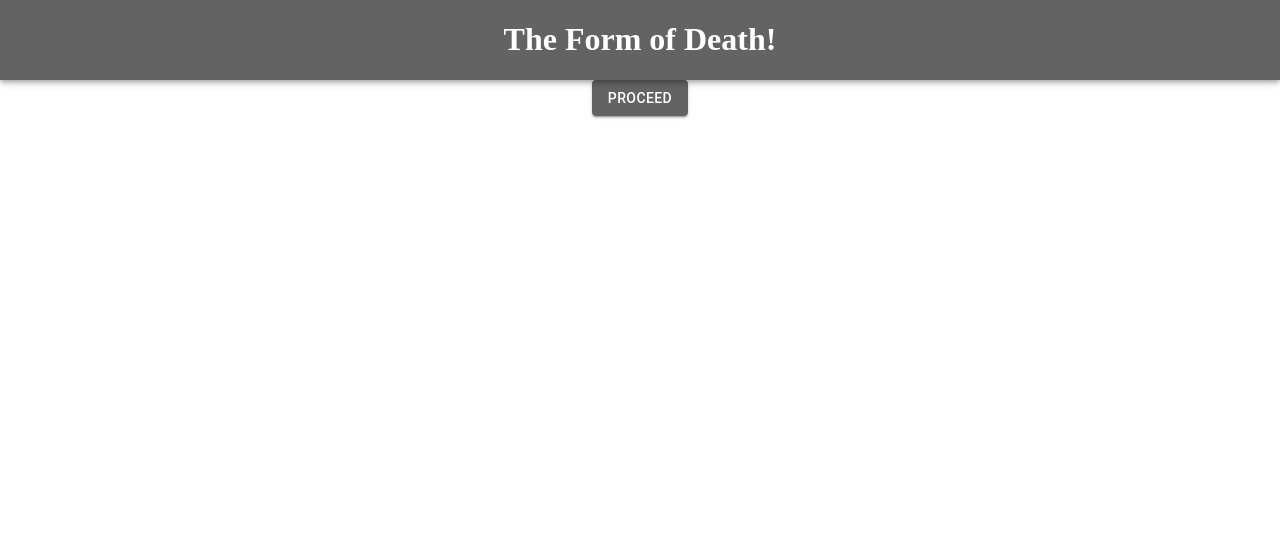
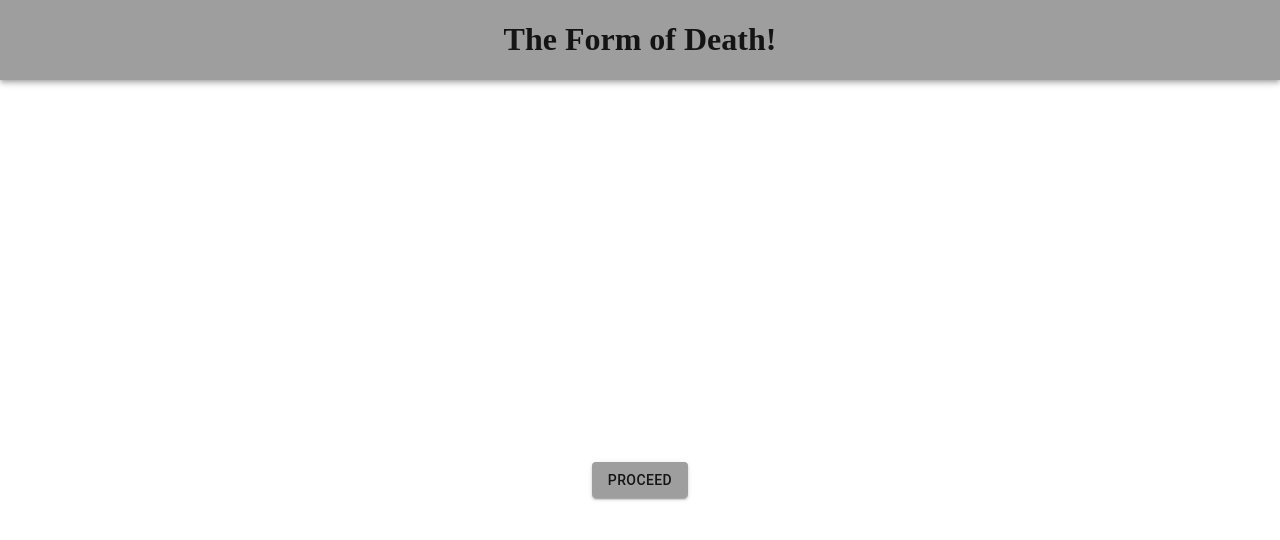
Before and after one commit to marthasharpe/react-form, a React (Create React App) app: page / in a window 1280 px wide. Shown: the top 540 px of the page. Built offline with nearby package versions, Linux system fonts and the light colour scheme.

Commit message:
replace grid with box

```diff
--- a/src/components/App.js
+++ b/src/components/App.js
@@ -1,31 +1,19 @@
 import React from 'react';
-import Grid from '@material-ui/core/Grid'
+import Box from '@material-ui/core/Box';
 import AppBar from '@material-ui/core/AppBar';
 import { createMuiTheme, ThemeProvider } from '@material-ui/core/styles';
+import grey from '@material-ui/core/colors/grey';
 import Intro from './Intro';
 
 const theme = createMuiTheme({
     palette: {
-      primary: {
-        main: '#636363',
-      },
-      secondary: {
-        main: '#212121',
-        contrastText: 'white',
-      },
+      primary: grey,
     },
   });
 
 export default function App() {
     return (
         <ThemeProvider theme={theme}>
-        <Grid
-            container
-            direction="column"
-            justify="center"
-            alignItems="center"
-            bgcolor="secondary.main"
-        >
             <AppBar
                 position="static"
                 color="primary"
@@ -33,8 +21,15 @@ export default function App() {
             >
                 <h1>The Form of Death!</h1>
             </AppBar>
-            <Intro />
-        </Grid>
+            <Box
+                display="flex"
+                flexDirection="column"
+                alignItems="center"
+                justifyContent="center"
+                height="100%"
+            >
+                <Intro />
+            </Box>
         </ThemeProvider>
     )
 }
--- a/src/index.css
+++ b/src/index.css
@@ -3,3 +3,7 @@ html, body {
     height: 100%;
     width: 100%;
 }
+
+#root {
+    height: 100%;
+}
```
